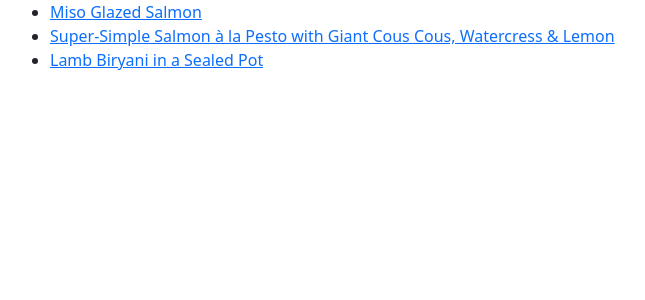
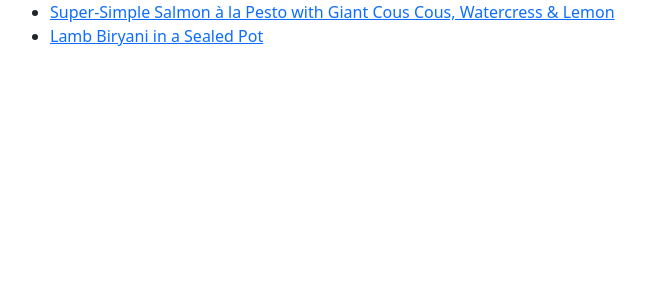
Before and after one commit to r1ch/recipes, a Jekyll site: the page built from index.html, in a window 1280 px wide. Shown: the top 300 px of the page, without its empty margins (64-709 px from the left). Built offline with Jekyll 4.4.1, drawn with Linux system fonts in a browser that asks for light colours.

Commit message:
Update weekly dinner recipes

```diff
--- a/_data/mealie.yml
+++ b/_data/mealie.yml
@@ -1,6 +1,3 @@
-- date: 2026-02-18
-  title: Miso Glazed Salmon
-  link: https://tiny-chicken.pikapod.net/g/home/shared/r/34c1769b-cb5b-4357-81fa-f52e27c0aca6
 - date: 2026-02-19
   title: Super-Simple Salmon à la Pesto with Giant Cous Cous, Watercress & Lemon
   link: https://tiny-chicken.pikapod.net/g/home/shared/r/dee4a771-da3a-4395-912f-48e084a51f74
```
